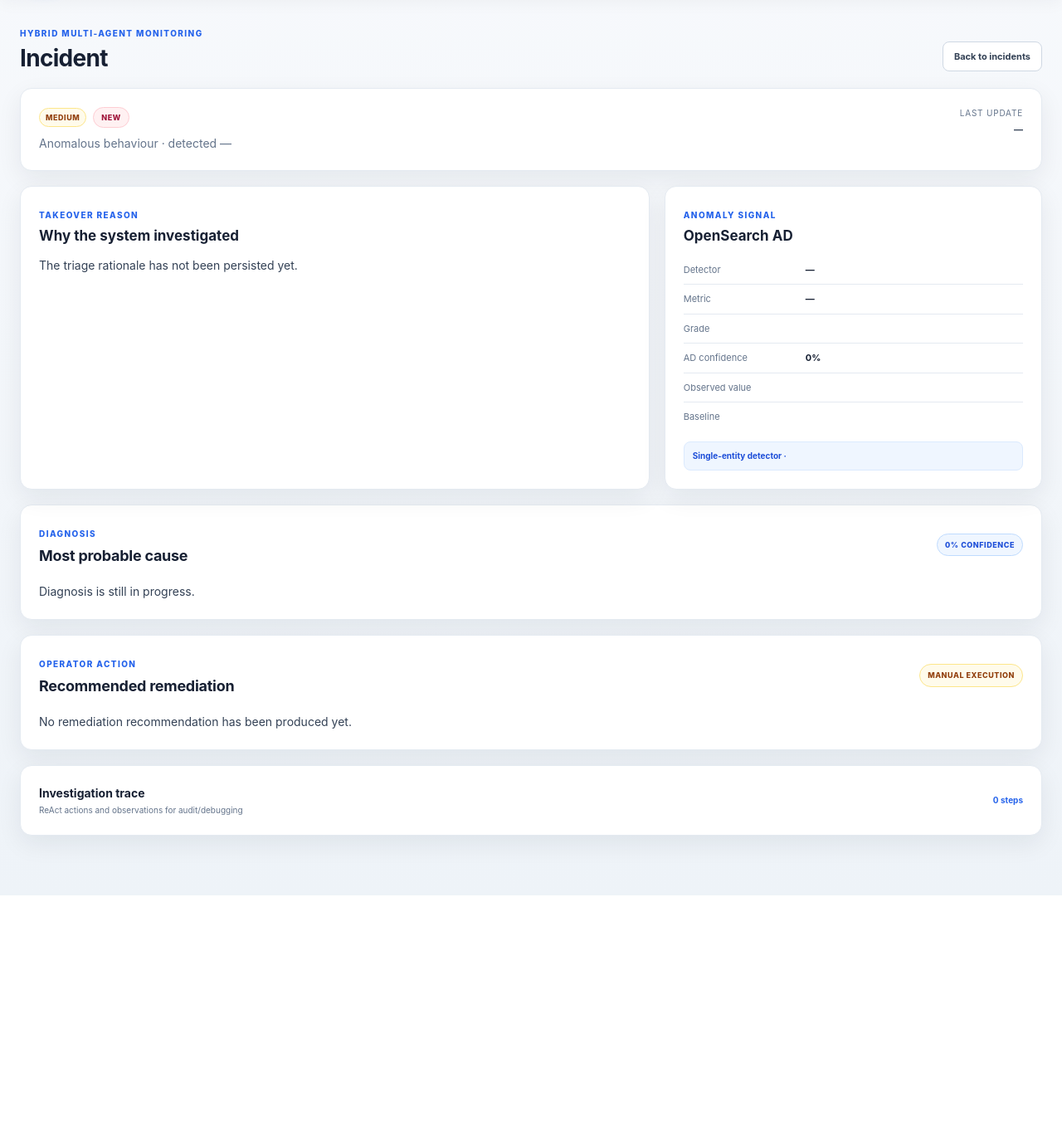
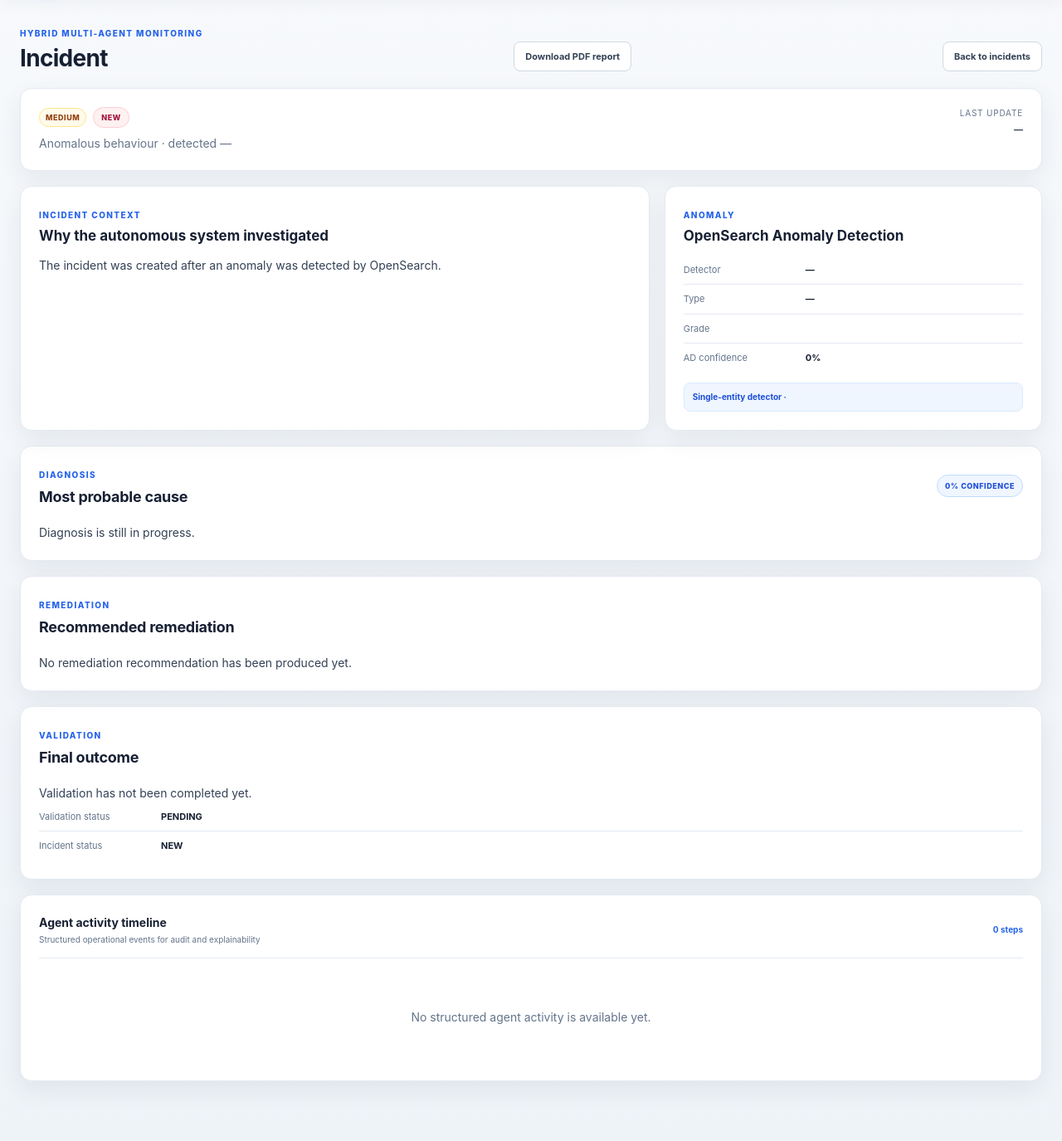
Before and after one commit to davidedimarco00/AgenticProactiveMonitor, a Flask app: page /incidents/1 in a window 1280 px wide. Shown: the part 72-1447 px from the top of the page at 83% size. Before the commit the page ends 1151 px from the top, so only its background shows below. Run offline with Flask 3, Linux system fonts and the light colour scheme; data that the repository does not hold is empty.

Commit message:
feat(dashboard): show agentic incident data and PDF download

```diff
--- a/src/agentic_dashboard/templates/incident_detail.html
+++ b/src/agentic_dashboard/templates/incident_detail.html
@@ -1,7 +1,10 @@
 {% extends "base.html" %}
 {% block title %}{{ incident.incident_id }} · {{ app_name }}{% endblock %}
 {% block page_title %}Incident {{ incident.incident_id }}{% endblock %}
-{% block page_actions %}<a class="secondary-button" href="/">Back to incidents</a>{% endblock %}
+{% block page_actions %}
+<a class="secondary-button" href="/incidents/{{ incident.incident_id }}/report.pdf">Download PDF report</a>
+<a class="secondary-button" href="/">Back to incidents</a>
+{% endblock %}
 
 {% block content %}
 <section class="panel incident-header">
@@ -11,7 +14,7 @@
       <span class="status-pill status-{{ (incident.status or 'new')|lower|replace('_','-') }}">{{ (incident.status or 'NEW')|replace('_',' ') }}</span>
     </div>
     <h2>{{ incident.entity or incident.service }}</h2>
-    <p>{{ incident.anomaly.metric or 'Anomalous behaviour' }} · detected {{ incident.created_at|human_time }}</p>
+    <p>{{ incident.anomaly.anomaly_type or 'Anomalous behaviour' }} · detected {{ (incident.detected_at or incident.created_at)|human_time }}</p>
   </div>
   <div class="incident-updated">
     <span>Last update</span>
@@ -21,9 +24,9 @@
 
 <section class="detail-grid-simple">
   <article class="panel detail-card">
-    <span class="eyebrow">TAKEOVER REASON</span>
-    <h3>Why the system investigated</h3>
-    <p class="important-copy">{{ incident.takeover_reason or 'The triage rationale has not been persisted yet.' }}</p>
+    <span class="eyebrow">INCIDENT CONTEXT</span>
+    <h3>Why the autonomous system investigated</h3>
+    <p class="important-copy">{{ incident.takeover_reason or 'The incident was created after an anomaly was detected by OpenSearch.' }}</p>
     {% if incident.takeover_factors %}
     <ul class="plain-list">
       {% for factor in incident.takeover_factors %}<li>{{ factor }}</li>{% endfor %}
@@ -32,15 +35,13 @@
   </article>
 
   <article class="panel detail-card">
-    <span class="eyebrow">ANOMALY SIGNAL</span>
-    <h3>OpenSearch AD</h3>
+    <span class="eyebrow">ANOMALY</span>
+    <h3>OpenSearch Anomaly Detection</h3>
     <div class="facts-list">
       <div><span>Detector</span><strong>{{ incident.anomaly.detector_id or '—' }}</strong></div>
-      <div><span>Metric</span><strong>{{ incident.anomaly.metric or '—' }}</strong></div>
+      <div><span>Type</span><strong>{{ incident.anomaly.anomaly_type or '—' }}</strong></div>
       <div><span>Grade</span><strong>{{ incident.anomaly.grade if incident.anomaly.grade is defined and incident.anomaly.grade is not none else '—' }}</strong></div>
       <div><span>AD confidence</span><strong>{{ incident.anomaly.confidence|default(none)|confidence }}</strong></div>
-      <div><span>Observed value</span><strong>{{ incident.anomaly.observed_value if incident.anomaly.observed_value is defined and incident.anomaly.observed_value is not none else '—' }}</strong></div>
-      <div><span>Baseline</span><strong>{{ incident.anomaly.baseline_value if incident.anomaly.baseline_value is defined and incident.anomaly.baseline_value is not none else '—' }}</strong></div>
     </div>
     <p class="single-entity-note">Single-entity detector · {{ incident.entity or incident.service }}</p>
   </article>
@@ -57,10 +58,15 @@
     {% endif %}
   </div>
   <p class="diagnosis-copy">{{ incident.diagnosis.summary or 'Diagnosis is still in progress.' }}</p>
-
+  {% if incident.diagnosis.root_cause %}
+  <div class="evidence-block">
+    <strong>Possible root cause</strong>
+    <p>{{ incident.diagnosis.root_cause }}</p>
+  </div>
+  {% endif %}
   {% if incident.diagnosis.evidence %}
   <div class="evidence-block">
-    <strong>Supporting evidence</strong>
+    <strong>Agent conclusions</strong>
     <ul class="plain-list">
       {% for evidence in incident.diagnosis.evidence %}<li>{{ evidence }}</li>{% endfor %}
     </ul>
@@ -71,10 +77,10 @@
 <section class="panel remediation-section">
   <div class="section-header compact">
     <div>
-      <span class="eyebrow">OPERATOR ACTION</span>
+      <span class="eyebrow">REMEDIATION</span>
       <h2>Recommended remediation</h2>
     </div>
-    <span class="manual-pill">MANUAL EXECUTION</span>
+    {% if incident.remediation.status %}<span class="manual-pill">{{ incident.remediation.status }}</span>{% endif %}
   </div>
   <p class="important-copy">{{ incident.remediation.summary or 'No remediation recommendation has been produced yet.' }}</p>
 
@@ -99,7 +105,7 @@
 
   {% if incident.remediation.verification %}
   <div class="verification-block">
-    <strong>Verify after remediation</strong>
+    <strong>Verification guidance</strong>
     <ul class="plain-list">{% for item in incident.remediation.verification %}<li>{{ item }}</li>{% endfor %}</ul>
   </div>
   {% endif %}
@@ -112,33 +118,47 @@
   {% endif %}
 </section>
 
-<details class="panel audit-panel">
+<section class="panel diagnosis-section">
+  <div class="section-header compact">
+    <div>
+      <span class="eyebrow">VALIDATION</span>
+      <h2>Final outcome</h2>
+    </div>
+  </div>
+  <p class="important-copy">{{ incident.validation.summary or 'Validation has not been completed yet.' }}</p>
+  <div class="facts-list">
+    <div><span>Validation status</span><strong>{{ incident.validation.status or 'PENDING' }}</strong></div>
+    <div><span>Incident status</span><strong>{{ incident.status or 'NEW' }}</strong></div>
+  </div>
+</section>
+
+<details class="panel audit-panel" open>
   <summary>
-    <span><strong>Investigation trace</strong><small>ReAct actions and observations for audit/debugging</small></span>
+    <span><strong>Agent activity timeline</strong><small>Structured operational events for audit and explainability</small></span>
     <span class="summary-hint">{{ incident.timeline|length }} steps</span>
   </summary>
 
   {% if incident.timeline %}
   <div class="trace-table-wrap">
     <table class="simple-table trace-table">
-      <thead><tr><th>#</th><th>Action / Tool</th><th>Observation</th><th>Decision rationale</th></tr></thead>
+      <thead><tr><th>Time</th><th>Agent</th><th>Action</th><th>Description / outcome</th></tr></thead>
       <tbody>
         {% for item in incident.timeline %}
         <tr>
-          <td>{{ '%02d'|format(loop.index) }}</td>
+          <td>{{ item.timestamp|human_time }}</td>
+          <td>{{ item.agent_role or item.agent_jid or 'system' }}</td>
           <td>
-            <strong>{{ item.action or item.phase or 'Investigation step' }}</strong>
+            <strong>{{ item.action or item.event_type or 'Agent activity' }}</strong>
             {% if item.tool %}<small>{{ item.tool }}</small>{% endif %}
           </td>
-          <td>{{ item.observation or '—' }}</td>
-          <td>{{ item.decision_rationale or item.outcome or '—' }}</td>
+          <td>{{ item.description or item.outcome or item.reason or '—' }}</td>
         </tr>
         {% endfor %}
       </tbody>
     </table>
   </div>
   {% else %}
-  <div class="empty-state"><p>No investigation trace is available yet.</p></div>
+  <div class="empty-state"><p>No structured agent activity is available yet.</p></div>
   {% endif %}
 </details>
 {% endblock %}
```
